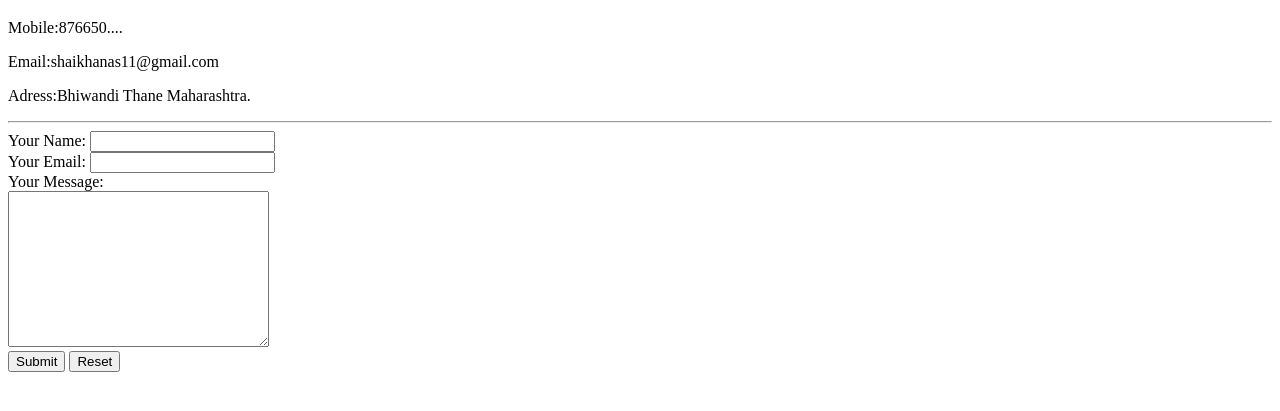
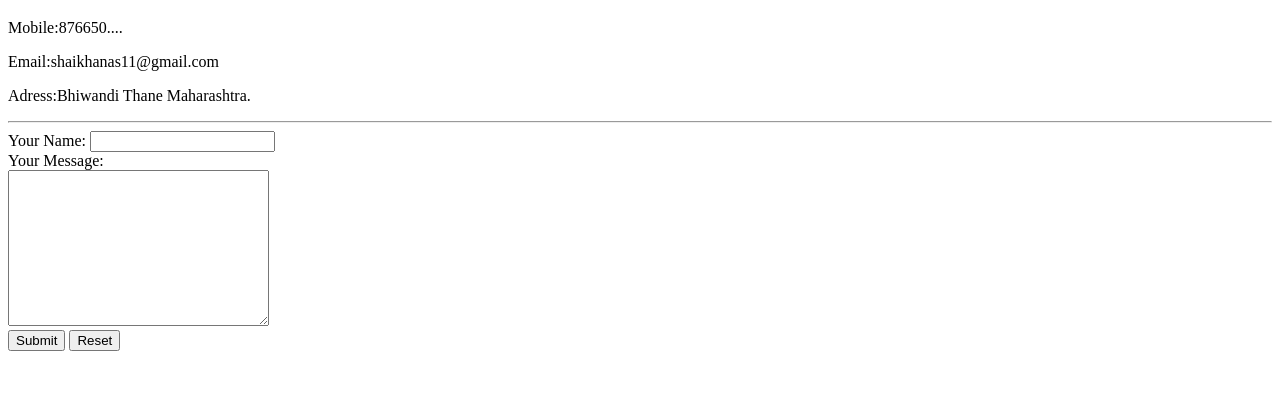
Before and after one commit to Shajrah-Shaikh/cv, a plain HTML site: page contact.html in a window 1280 px wide. Shown: the part 61-472 px from the top of the page. Drawn offline with Linux system fonts and the light colour scheme.

Commit message:
Add files via upload

```diff
--- a/contact.html
+++ b/contact.html
@@ -11,11 +11,10 @@
       <p>Adress:Bhiwandi Thane Maharashtra.</p>
 
       <hr>
-    <form action="mailto:shaikhanas11@gmail.com" method="post" enctype="text/plain">
+    <form>
       <label for="name">Your Name:</label>
       <input type="text" name="yourName" value=""><br>
-      <label for="name">Your Email:</label>
-      <input type="email" name="yourEmail" value=""><br>
+
       <label for="name">Your Message:</label><br>
       <textarea name="yourMessage" rows="10" cols="30"></textarea><br>
       <input type="submit" name="" value="Submit">
```
